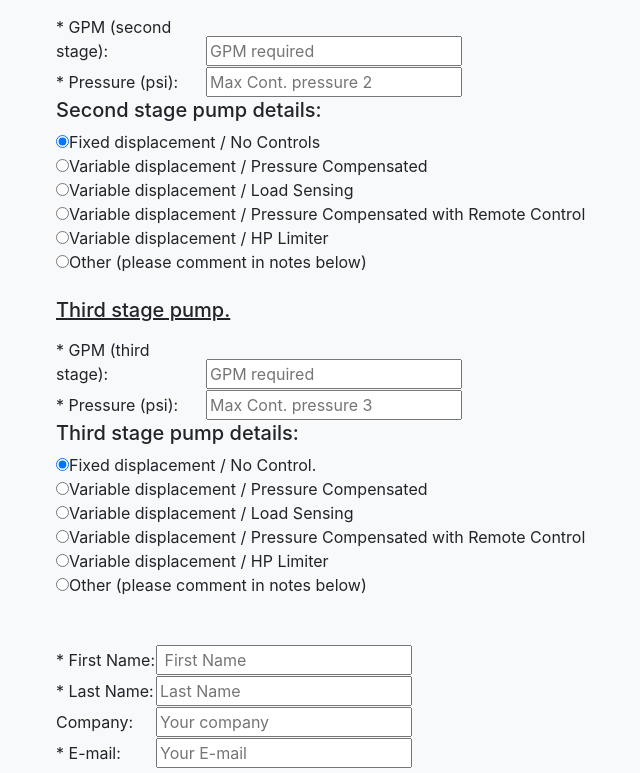
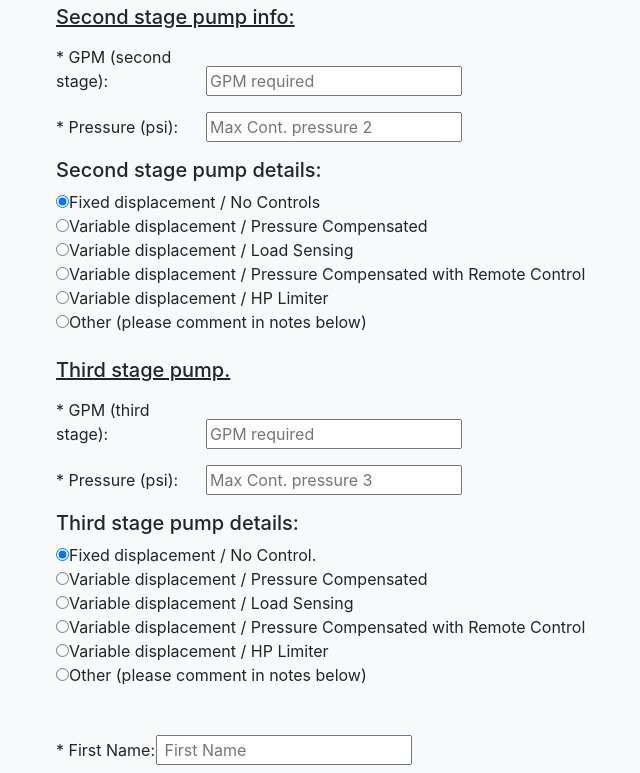
Before and after one commit to ZichKoding/elindo, a React (Create React App) app in the folder client/: page /Products in a window 1280 px wide. Shown: the part 2570-3343 px from the top of the page, without its empty margins (36-676 px from the left). Built offline with nearby package versions, Linux system fonts and the light colour scheme.

Commit message:
css alignment and spacing to forms in products

```diff
--- a/client/src/App.css
+++ b/client/src/App.css
@@ -641,3 +641,11 @@
   margin: 0px 5px;
 }
 /* Formula end */
+
+/* Product Forms start */
+.input-fields {
+  display: inline-block;
+  margin-bottom: 1rem;
+}
+
+/* Product Forms end */
--- a/client/src/components/HydraulicFlowMeterForm/index.js
+++ b/client/src/components/HydraulicFlowMeterForm/index.js
@@ -25,13 +25,13 @@ function HydraulicFlowMeterForm() {
                     </h6>
 
                     <label className="flowmeter-form-labels form-label-style" for="torque"> GPM: </label>
-                    <input type="number" id="torque" placeholder="gpm" required /><br />
+                    <input type="number" id="torque" className="input-fields" placeholder="gpm" required /><br />
 
                     <label className="flowmeter-form-labels form-label-style" for="pressure"> Pressure (psi):</label>
-                    <input type="number" id="pressure" name="pressure" placeholder = "Max Cont. pressure" required /> <br />
+                    <input type="number" id="pressure" className="input-fields" name="pressure" placeholder = "Max Cont. pressure" required /> <br />
 
                     <label className="flowmeter-form-labels" for="rpm">Type of fluid </label>
-                    <input placeholder = "Fluid used" required /><br /> <br />
+                    <input placeholder="Fluid used" required /><br /> <br />
 
                     <h6>
                         * Flow Direction Options
@@ -59,16 +59,16 @@ function HydraulicFlowMeterForm() {
 
 
                     <label className="flowmeter-labels-final" for="firstname" >* First Name: </label>
-                    <input type="text" id="firstname" name="firstname" placeholder = " First Name" required /> <br />
+                    <input type="text" id="firstname" className="input-fields" name="firstname" placeholder = " First Name" required /> <br />
 
                     <label className="flowmeter-labels-final" for="lastname">* Last Name: </label>
-                    <input type="text" id="lastname" name="firstname" placeholder = "Last Name" required /> <br />
+                    <input type="text" id="lastname" className="input-fields" name="firstname" placeholder = "Last Name" required /> <br />
 
-                    <label  className="flowmeter-labels-final" for="company"> Company: </label>
-                    <input type="text" id="company" name="company" placeholder = "Your company" /> <br />
+                    <label  className="flowmeter-labels-final" for="company">* Company: </label>
+                    <input type="text" id="company" className="input-fields" name="company" placeholder = "Your company" /> <br />
 
                     <label className="flowmeter-labels-final" for="email"> * E-mail: </label>
-                    <input type="email" id="email" name="email" placeholder = "Your E-mail" required /> <br />
+                    <input type="email" id="email" className="input-fields" name="email" placeholder = "Your E-mail" required /> <br />
 
                     <label className="form-display-block" for="notes"> Notes: </label>
 
--- a/client/src/components/HydraulicMotorForm/index.js
+++ b/client/src/components/HydraulicMotorForm/index.js
@@ -26,29 +26,28 @@ function HydraulicMotorForm() {
 
                     {/* style="display:inline-block" ADD TO CSS FOR ELEMENT BELOW */}
                     <label className="motor-form-labels form-label-style" for="torque">* Torque (in/lbs): </label>
-                    <input type="number" id="torque"  name="gpmPump1" placeholder = "Torque required" required /><br />
+                    <input type="number" id="torque" className="input-fields" name="gpmPump1" placeholder = "Torque required" required /><br />
 
                     {/* style="display:inline-block" ADD TO CSS FOR ELEMENT BELOW */}
                     <label className="motor-form-labels form-label-style" for="pressure"> * Pressure (psi):</label>
-                    <input type="number" id="pressure" name="pressure" placeholder = "Max Cont. pressure" required /> <br />
+                    <input type="number" id="pressure" className="input-fields" name="pressure" placeholder = "Max Cont. pressure" required /> <br />
 
                     <label className="motor-form-labels" for="rpm">* RPM: </label>
-                    <input type="number" id="rpm" name="rpm" placeholder = "Max Cont. RPM" required /><br /> <br />
+                    <input type="number" id="rpm" className="input-fields" name="rpm" placeholder = "Max Cont. RPM" required /><br /> <br />
 
                     <label className="motor-labels-final" for="firstname" >* First Name: </label>
-                    <input type="text" id="firstname" name="firstname" placeholder=" First Name" required /> <br />
+                    <input type="text" id="firstname" className="input-fields" name="firstname" placeholder=" First Name" required /> <br />
 
                     <label className="motor-labels-final" for="lastname">* Last Name: </label>
-                    <input type="text" id="lastname" name="firstname" placeholder = "Last Name" required /> <br />
+                    <input type="text" id="lastname" className="input-fields" name="firstname" placeholder = "Last Name" required /> <br />
 
-                    <label  className="motor-labels-final"for="company" > Company: </label>
-                    <input type="text" id="company" name="company" placeholder = "Your company" /> <br />
+                    <label  className="motor-labels-final"for="company" >* Company: </label>
+                    <input type="text" id="company" className="input-fields" name="company" placeholder = "Your company" /> <br />
 
                     <label className="motor-labels-final" for="email"> * E-mail: </label>
-                    <input type="email" id="email" name="email" placeholder = "Your E-mail" required /> <br />
+                    <input type="email" id="email" className="input-fields" name="email" placeholder = "Your E-mail" required /> <br />
 
                     <label className="form-display-block" for="notes"> Notes: </label>
-                    {/* style= "width:500px; height:300px; display:block"  */} {/* ADD TO CSS FOR ELEMENT BELOW*/}
                     <textarea className="form-textarea" type="text" id="notes" name="notes" placeholder="Include any additional information"> </textarea> <br />
 
                     <input className="form-display-none" type="text" name="_honey" />
--- a/client/src/components/HydraulicPumpForm/index.js
+++ b/client/src/components/HydraulicPumpForm/index.js
@@ -76,10 +76,10 @@ function HydraulicPumpForm() {
                             </legend>
 
                             <label className="pump-labels form-label-style" for="gpmPump1">* GPM (single pump): </label>
-                            <input type="number" id="gpmPump1"  name="gpmPump1" placeholder = "GPM required" required /><br />
+                            <input type="number" id="gpmPump1" className="input-fields" name="gpmPump1" placeholder = "GPM required" required /><br />
 
                             <label className="pump-labels form-label-style" for="pressure"> * Pressure (psi):</label>
-                            <input type="number" id="pressure" name="pressure" placeholder = "Max Cont. pressure" required /> <br />
+                            <input type="number" id="pressure" className="input-fields" name="pressure" placeholder = "Max Cont. pressure" required /> <br />
 
                             <label className="pump-labels" for="rpm">* RPM: </label>
                             <input type="number" id="rpm" name="rpm" placeholder = "Max Cont. RPM" required /><br /> <br />
@@ -118,10 +118,10 @@ function HydraulicPumpForm() {
                             </legend>
 
                             <label className="pump-labels" for="gpmPump2" >* GPM (second stage): </label>
-                            <input type="number" id="gpmPump2" name="gpmPump2" placeholder = "GPM required" required /><br />
+                            <input type="number" id="gpmPump2" className="input-fields" name="gpmPump2" placeholder = "GPM required" required /><br />
 
                             <label className="pump-labels" for="pressure2" > * Pressure (psi):</label>
-                            <input type="number" id="pressure2" name="pressure2" placeholder = "Max Cont. pressure 2" required /> <br />
+                            <input type="number" id="pressure2" className="input-fields" name="pressure2" placeholder = "Max Cont. pressure 2" required /> <br />
 
 
                             <h5>
@@ -158,10 +158,10 @@ function HydraulicPumpForm() {
                             </legend>
 
                             <label className="pump-labels" for="gpmPump3" >* GPM (third stage): </label>
-                            <input type="number" id="gpmPump3" name="gpmPump3" placeholder = "GPM required" required /><br />
+                            <input type="number" id="gpmPump3" className="input-fields" name="gpmPump3" placeholder = "GPM required" required /><br />
 
                             <label className="pump-labels" for="pressure3" > * Pressure (psi):</label>
-                            <input type="number" id="pressure3" name="pressure3" placeholder = "Max Cont. pressure 3" required /> <br />
+                            <input type="number" id="pressure3" className="input-fields" name="pressure3" placeholder = "Max Cont. pressure 3" required /> <br />
 
                             <h5>
                                 Third stage pump details:
@@ -192,20 +192,20 @@ function HydraulicPumpForm() {
 
 
                         <label className="pump-labels-final" for="firstname" >* First Name: </label>
-                        <input type="text" id="firstname" name="firstname" placeholder = " First Name" required /> <br />
+                        <input type="text" id="firstname" className="input-fields" name="firstname" placeholder = " First Name" required /> <br />
 
                         <label className="pump-labels-final" for="lastname">* Last Name: </label>
-                        <input type="text" id="lastname" name="firstname" placeholder = "Last Name" required /> <br />
+                        <input type="text" id="lastname" className="input-fields" name="firstname" placeholder = "Last Name" required /> <br />
 
-                        <label  className="pump-labels-final"for="company" > Company: </label>
-                        <input type="text" id="company" name="company" placeholder = "Your company" /> <br />
+                        <label  className="pump-labels-final"for="company" >* Company: </label>
+                        <input type="text" id="company" className="input-fields" name="company" placeholder = "Your company" /> <br />
 
                         <label className="pump-labels-final" for="email"> * E-mail: </label>
-                        <input type="email" id="email" name="email" placeholder = "Your E-mail" required /> <br />
+                        <input type="email" id="email" className="input-fields" name="email" placeholder = "Your E-mail" required /> <br />
 
                         <label className="form-display-block" for="notes"> Notes: </label>
 
-                        <textarea className="form-textarea" type="text" id="notes" name="notes" placeholder = "Include any additional information"> </textarea> <br />
+                        <textarea className="form-textarea" type="text" id="notes" name="notes" placeholder="Include any additional information"> </textarea> <br />
 
                         <input className="form-display-none" type="text" name="_honey" />
                         <br /><br />
```
